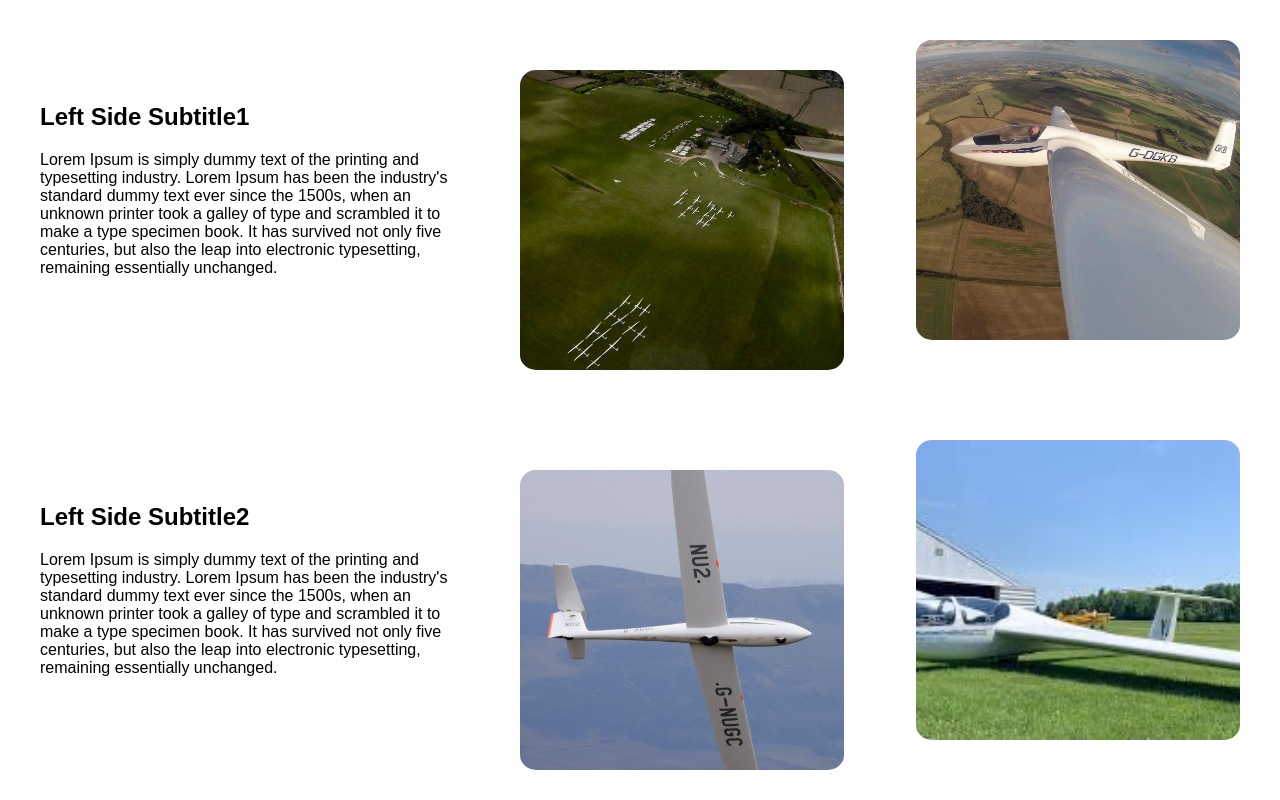
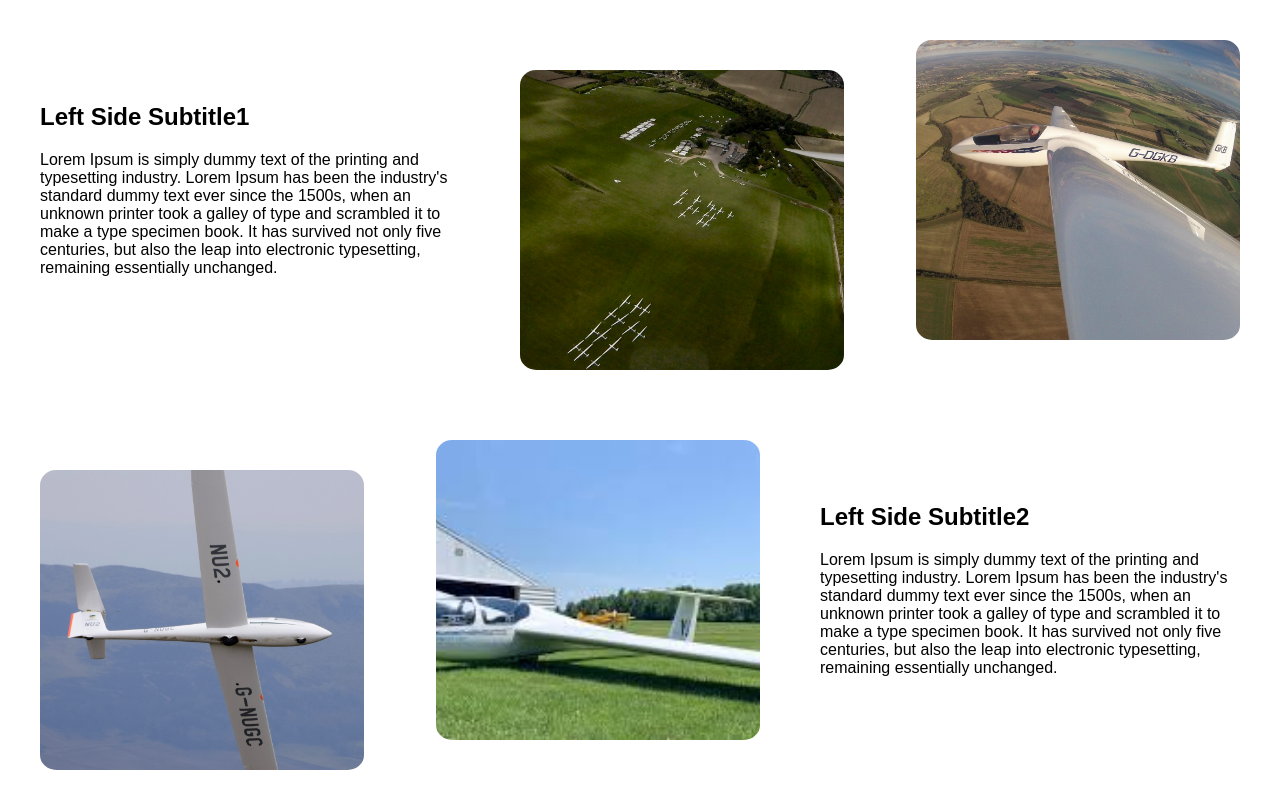
Before and after one commit to LingJIang9/TheMandalorian, a React (Vite) app: page / in a window 1280 px wide. Shown: the part 669-1469 px from the top of the page. Built offline with nearby package versions, Linux system fonts and the light colour scheme.

Commit message:
duplicate component in reserve css style

```diff
--- a/src/components/Introduction.css
+++ b/src/components/Introduction.css
@@ -10,6 +10,14 @@
 .introduction1 {
   display: flex;
   flex-direction: row;
+  align-items: center;
+  justify-content: space-between;
+  margin-top: 40px;
+}
+
+.introduction1-reverse {
+  display: flex;
+  flex-direction: row-reverse;
   align-items: center;
   justify-content: space-between;
   margin-top: 40px;
@@ -50,6 +58,10 @@
     display: flex;
     flex-direction: column-reverse;
   }
+  .introduction1-reverse {
+    display: flex;
+    flex-direction: column-reverse;
+  }
   .left-text {
     margin-top: 30px;
     width: 90%;
--- a/src/components/Introduction.jsx
+++ b/src/components/Introduction.jsx
@@ -16,6 +16,7 @@ function Introduction() {
       </p>
       {/* component1 */}
       <IntroductionData
+        className="introduction1"
         title="Left Side Subtitle1"
         text="Lorem Ipsum is simply dummy text of the printing and typesetting
             industry. Lorem Ipsum has been the industry's standard dummy text
@@ -28,6 +29,7 @@ function Introduction() {
       />
       {/* component2 */}
       <IntroductionData
+        className="introduction1-reverse"
         title="Left Side Subtitle2"
         text="Lorem Ipsum is simply dummy text of the printing and typesetting
             industry. Lorem Ipsum has been the industry's standard dummy text
--- a/src/components/IntroductionData.jsx
+++ b/src/components/IntroductionData.jsx
@@ -9,7 +9,7 @@ class IntroductionData extends Component {
 
   render() {
     return (
-      <div className="introduction1">
+      <div className={this.props.className}>
         <div className="left-text">
           <h2>{this.props.title}</h2>
           <p>{this.props.text}</p>
```
